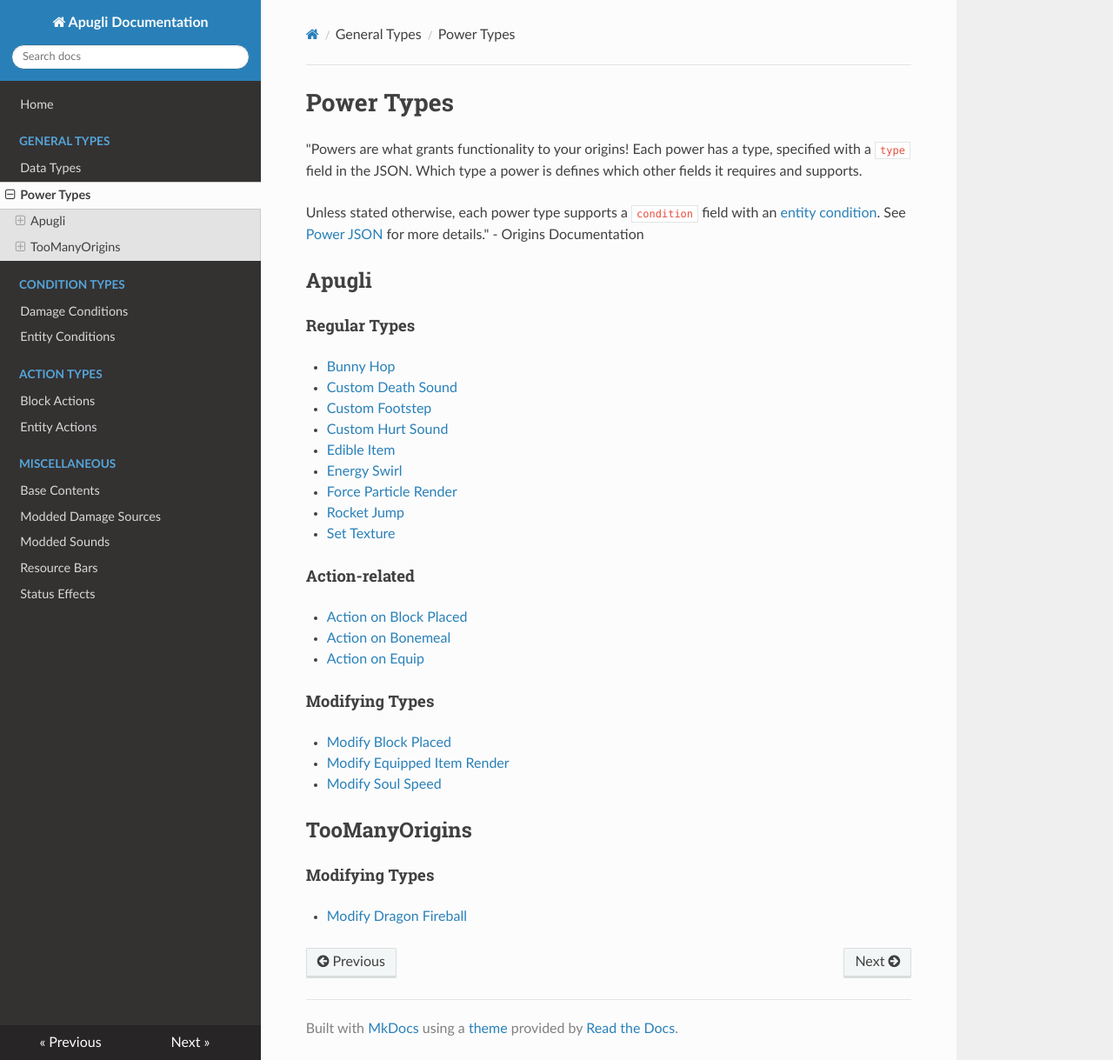
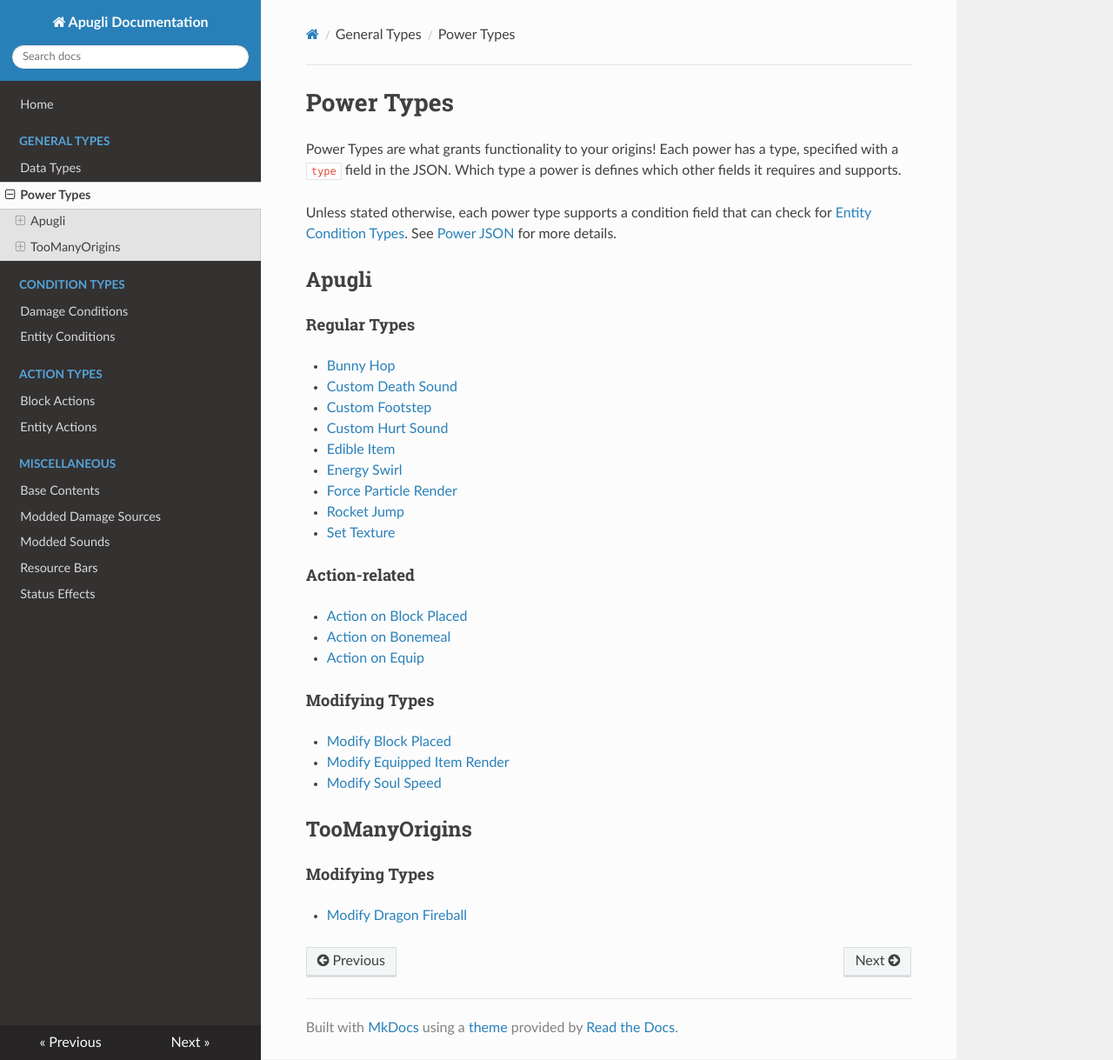
Before and after one commit to MerchantPug/apugli-docs, an MkDocs documentation site: the page built from docs/types/power_types.md, in a window 1280 px wide and 1219 px high. Shown: the whole window at 87% size. Built offline with MkDocs 1.6.1, drawn with Linux system fonts in a browser that asks for light colours; nearby versions of some CDN libraries.

Commit message:
Update descriptions for index pages

```diff
--- a/docs/types/power_types.md
+++ b/docs/types/power_types.md
@@ -5,9 +5,9 @@ date: 2022-02-14
 
 # Power Types
 
-"Powers are what grants functionality to your origins! Each power has a type, specified with a `type` field in the JSON. Which type a power is defines which other fields it requires and supports.
+Power Types are what grants functionality to your origins! Each power has a type, specified with a `type` field in the JSON. Which type a power is defines which other fields it requires and supports.
 
-Unless stated otherwise, each power type supports a `condition` field with an [entity condition](https://origins.readthedocs.io/en/latest/entity_conditions/). See [Power JSON](https://origins.readthedocs.io/en/latest/power_json/) for more details." - Origins Documentation
+Unless stated otherwise, each power type supports a condition field that can check for [Entity Condition Types](entity_condition_types.md). See [Power JSON](https://origins.readthedocs.io/en/latest/json/power/) for more details.
 
 ## Apugli
 
```
Also changed, not shown: docs/types/block_action_types.md (+1 -1 lines), docs/types/damage_condition_types.md (+1 -1 lines), docs/types/entity_action_types.md (+1 -1 lines), docs/types/entity_condition_types.md (+1 -1 lines).
